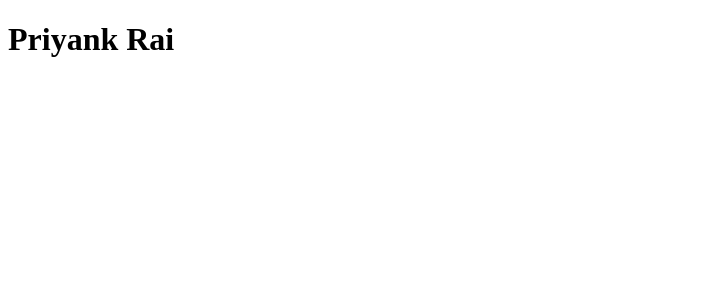
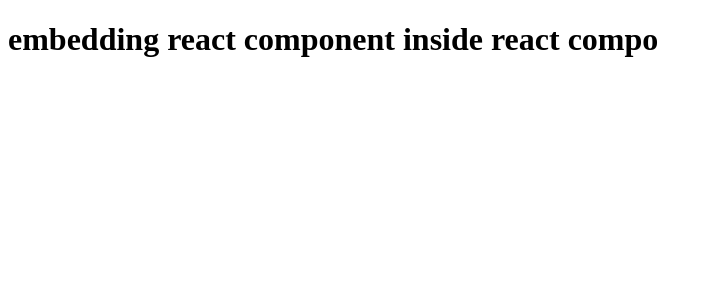
Before and after one commit to urstrulypriyank/FoodForever, a React (Vite) app: page / in a window 1280 px wide. Shown: the top 300 px of the page, without its empty margins (0-712 px from the left). Built offline with nearby package versions, Linux system fonts and the light colour scheme.

Commit message:
FolderStructre setup

```diff
--- a/App.js
+++ b/App.js
@@ -2,7 +2,12 @@
 import ReactDOM from "react-dom/client";
 
 function AppLayout() {
-  return <h1>Priyank Rai</h1>;
+  return (
+    <>
+      <></>
+      <h1>embedding react component inside react compo</h1>
+    </>
+  );
 }
 const root = ReactDOM.createRoot(document.getElementById("root"));
 root.render(<AppLayout />);
```
